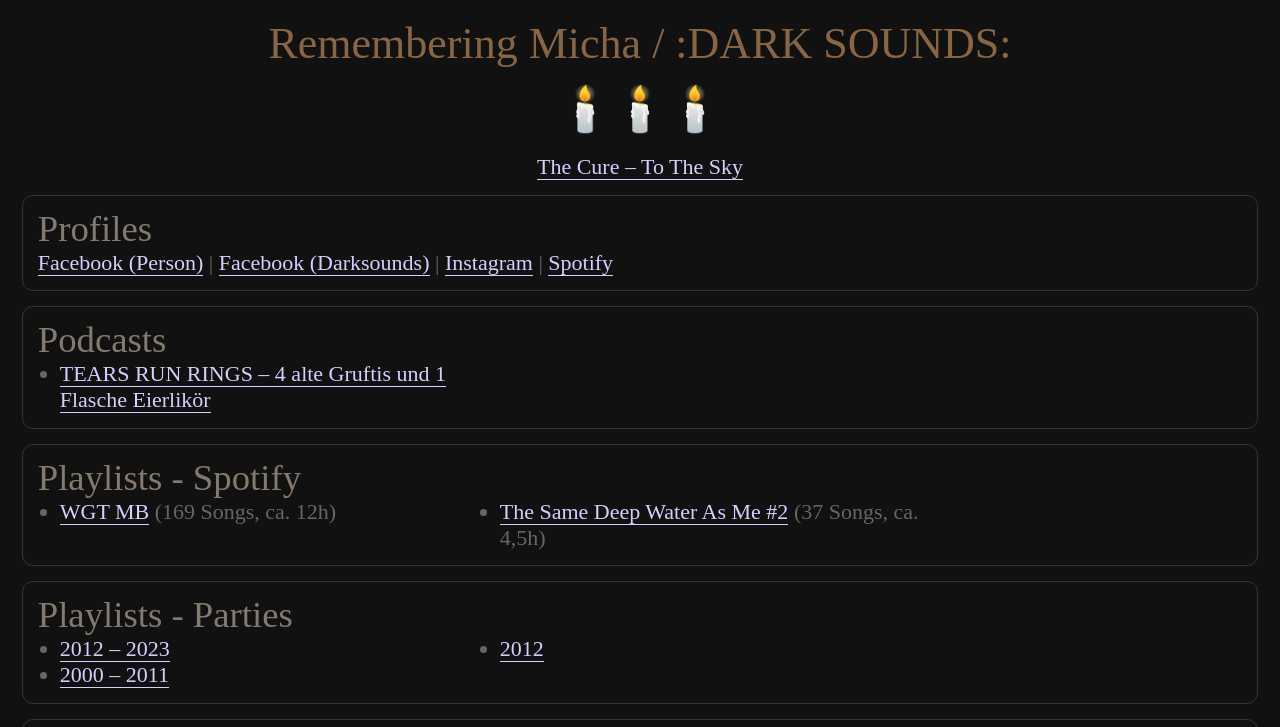
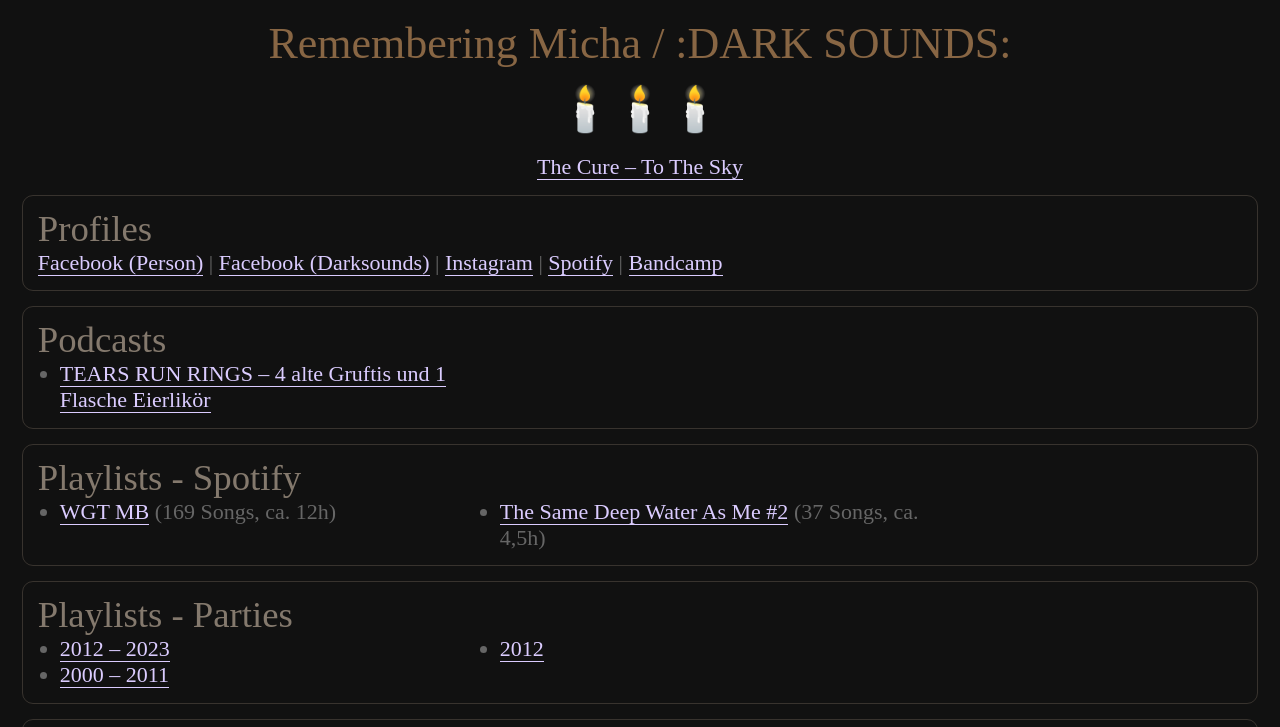
Before and after one commit to coffeepyros/darksounds, a plain HTML site: page index.html in a window 1280 px wide. Shown: the top 727 px of the page. Drawn offline with Linux system fonts and the light colour scheme; a web font is replaced by a local one.

Commit message:
bandcamp profile

```diff
--- a/index.html
+++ b/index.html
@@ -47,6 +47,13 @@
                 target="_blank"
                 rel="noopener noreferrer"
                 >Spotify</a
+            >
+            |
+            <a
+                href="https://bandcamp.com/michaelsmuk93"
+                target="_blank"
+                rel="noopener noreferrer"
+                >Bandcamp</a
             >
         </section>
 
```
